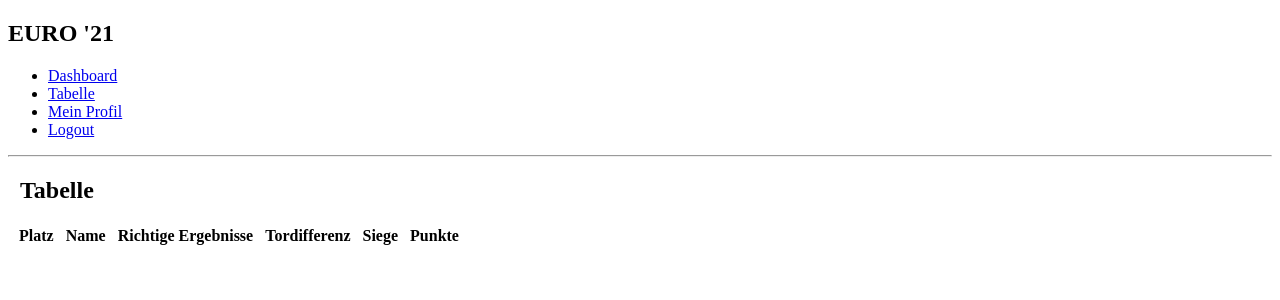
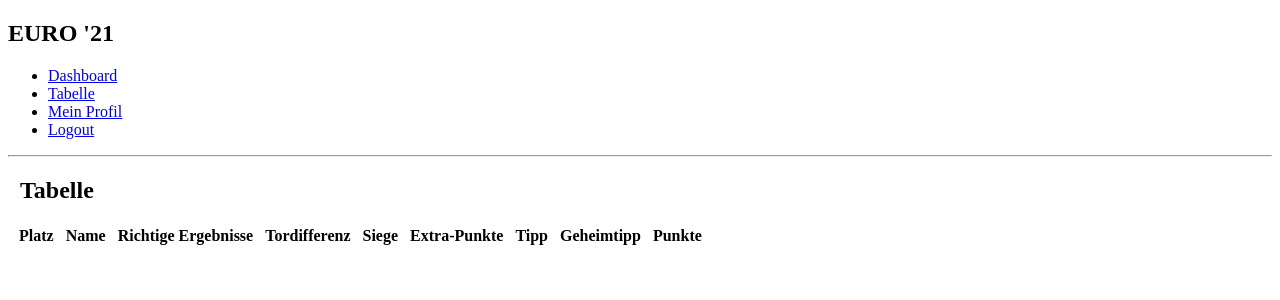
Before and after one commit to football-betting/frontend, a Symfony app: template templates/home/table.html.twig in a window 1280 px wide. Shown: the top 300 px of the page. Run offline with Twig, Linux system fonts and the light colour scheme; the template is opened without the code that fills it, so the values that code supplies are empty; some libraries are stand-ins or nearby versions.

Commit message:
Nothing to see here, move along

```diff
--- a/templates/home/table.html.twig
+++ b/templates/home/table.html.twig
@@ -14,6 +14,9 @@
                     <th scope="col"><i class="fas fa-check-circle"></i>&nbsp;&nbsp;Richtige Ergebnisse</th>
                     <th scope="col"><i class="fas fa-futbol"></i>&nbsp;&nbsp;Tordifferenz</th>
                     <th scope="col"><i class="far fa-hand-peace"></i>&nbsp;&nbsp;Siege</th>
+                    <th scope="col"><i class="far fa-hand-peace"></i>&nbsp;&nbsp;Extra-Punkte</th>
+                    <th scope="col"><i class="far fa-hand-peace"></i>&nbsp;&nbsp;Tipp</th>
+                    <th scope="col"><i class="far fa-hand-peace"></i>&nbsp;&nbsp;Geheimtipp</th>
                     <th scope="col"><i class="fas fa-award"></i>&nbsp;&nbsp;Punkte</th>
                 </tr>
                 </thead>
@@ -25,6 +28,9 @@
                         <td>{{ user.sumWinExact }}</td>
                         <td>{{ user.sumScoreDiff }}</td>
                         <td>{{ user.sumTeam }}</td>
+                        <td>{{ user.extraPoint }}</td>
+                        <td><img src="/img/{{ user.winner }}.png"></td>
+                        <td><img src="/img/{{ user.winnerSecret }}.png"/></td>
                         <td>{{ user.scoreSum }}</td>
                     </tr>
                 {% endfor %}
--- a/templates/home/user-tips.html.twig
+++ b/templates/home/user-tips.html.twig
@@ -26,6 +26,10 @@
             <p><i class="fas fa-award"></i>&nbsp;&nbsp;Richtige Ergebnisse: {{ user.sumWinExact }} </p>
             <p><i class="far fa-futbol"></i>&nbsp;&nbsp;Tordifferenz: {{ user.sumScoreDiff }} </p>
             <p><i class="far fa-check-circle"></i>&nbsp;&nbsp;Sieger: {{ user.sumTeam }} </p>
+
+            <p><i class="far fa-hand-point-right"></i>&nbsp;&nbsp;Extra-Punkte: {{ user.extraPoint }} </p>
+            <p><i class="fas fa-trophy"></i>&nbsp;&nbsp;Tipp: <img src="/img/{{ user.winner }}.png"/></p>
+            <p><i class="far fa-eye"></i>&nbsp;&nbsp;Geheimtipp: <img src="/img/{{ user.winnerSecret }}.png" /></p>
 
             <table class="table table-striped table-dark">
                 <thead>
```
